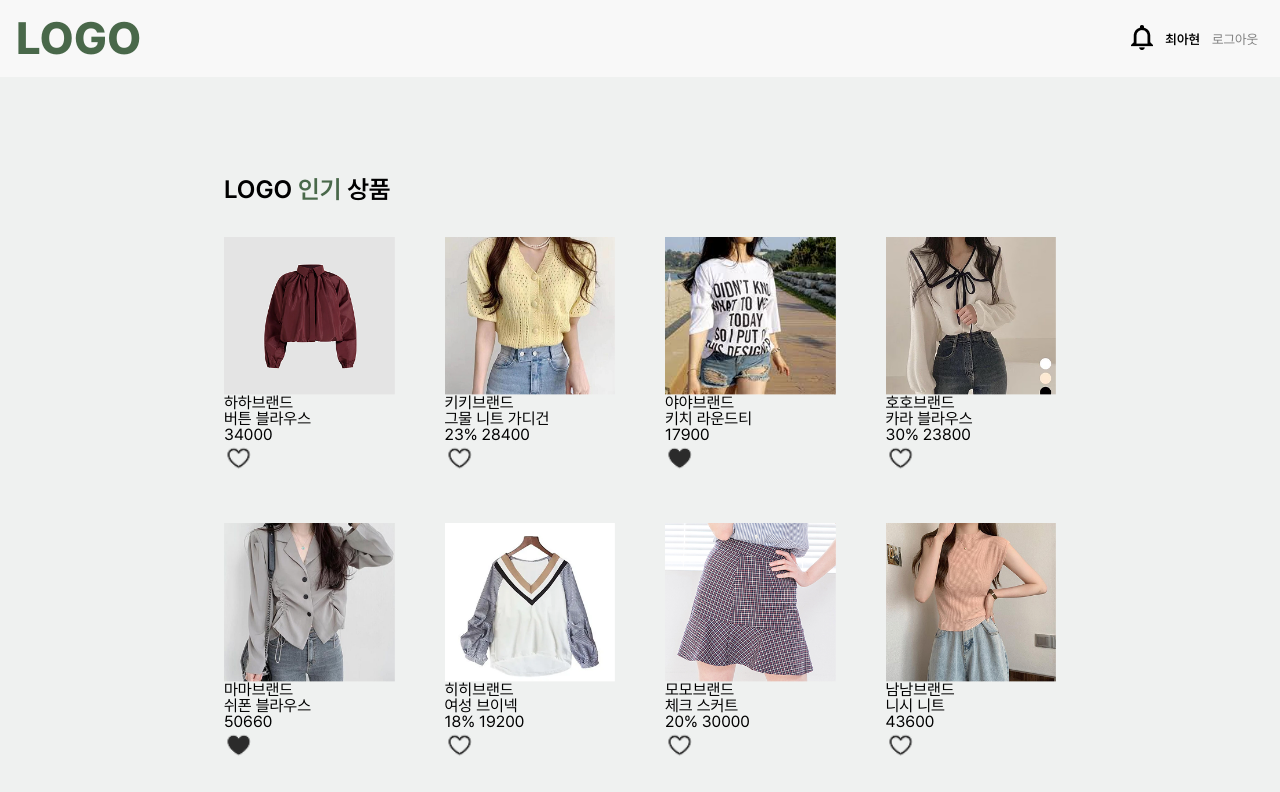
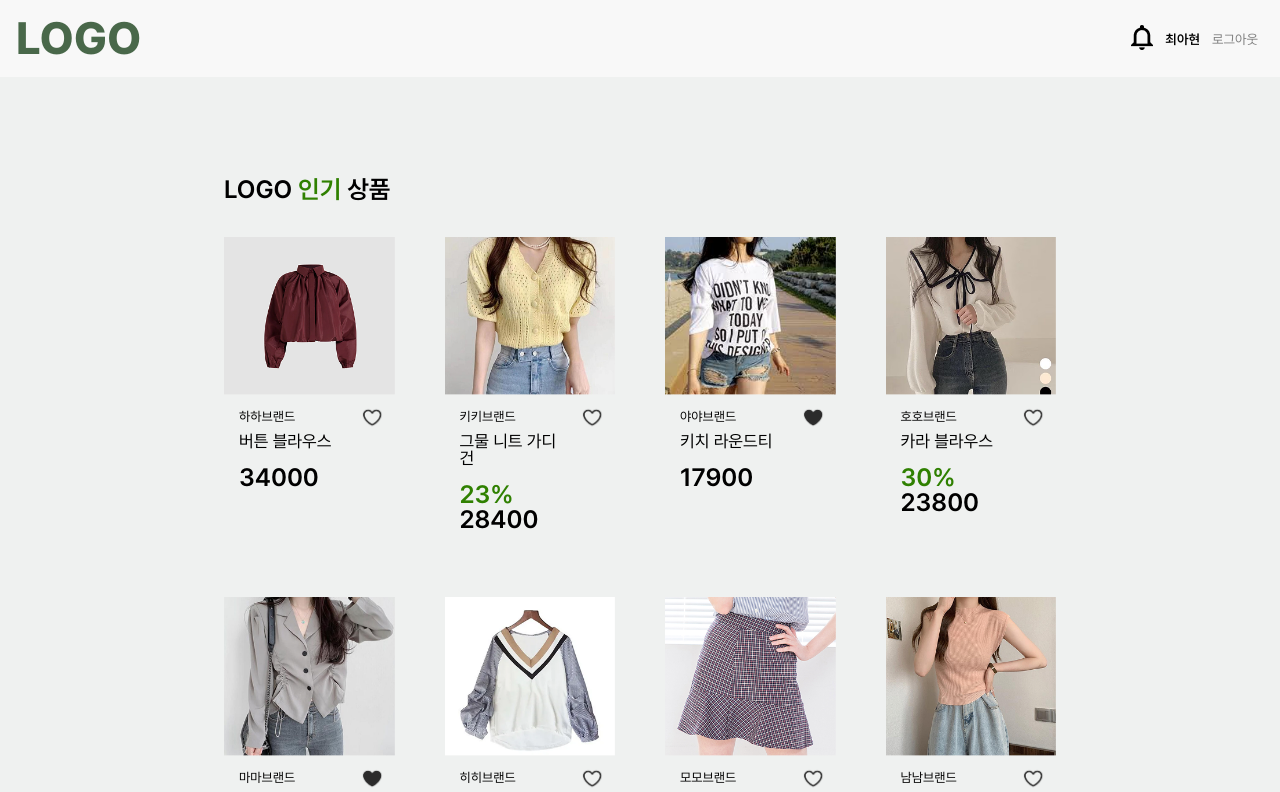
Before and after one commit to 2026-Likelion-Kongju-Frontend/ahyeon-frontend, a React (Vite) app in the folder CH2/: page / in a window 1280 px wide. Shown: the top 792 px of the page. Built offline with nearby package versions, Linux system fonts and the light colour scheme.

Commit message:
style: 상품 정보 표시 개선을 위한 ProductCard 레이아웃 및 스타일 업데이트

```diff
--- a/CH2/src/components/ProductCard.css
+++ b/CH2/src/components/ProductCard.css
@@ -7,6 +7,36 @@
     width: 100%;
 }
 
+.product-info {
+    display: flex;
+    justify-content: space-between;
+}
+
+.product-details {
+    padding: 15px;
+}
+
+.product-brand {
+    font-size: 13px;
+}
+
+.product-name {
+    margin-top: 10px;
+    font-size: 17px;
+}
+
+.discountRate {
+    color: #2F8000;
+}
+
+.product-price {
+    font-size: 25px;
+    font-weight: 600;
+    margin-top: 15px;
+}
+
 .like-img {
-    width: 30px;
+    width: 25px;
+    height: 25px;
+    padding: 10px 10px 0 0;
 }
--- a/CH2/src/components/ProductCard.jsx
+++ b/CH2/src/components/ProductCard.jsx
@@ -6,12 +6,14 @@ function ProductCard ({image, brand, name, price, discountRate, isLiked}) {
   return (
     <div className={"productCard"}>
       <img className={"product-img"} src={image} alt="상품이미지" />
-      <div>
-        <p>{brand}</p>
-        <p>{name}</p>
-        <p>{discountRate && <span>{discountRate}%</span>} {price}</p>
-      </div>
-      <img className={"like-img"} src={isLiked ? Heart_active : Heart} alt="좋아요" />
+      <div className={"product-info"}>
+        <div className={"product-details"}>
+          <p className={"product-brand"}>{brand}</p>
+          <p className={"product-name"}>{name}</p>
+          <p className={"product-price"}>{discountRate && <span className={"discountRate"}>{discountRate}%</span>} {price}</p>
+        </div>
+        <img className={"like-img"} src={isLiked ? Heart_active : Heart} alt="좋아요" />
+        </div>
     </div>
   );
 }
--- a/CH2/src/components/ProductList.css
+++ b/CH2/src/components/ProductList.css
@@ -17,5 +17,5 @@ h2 {
 }
 
 .highlight {
-    color: #49684A;
+    color: #2F8000;
 }
```
